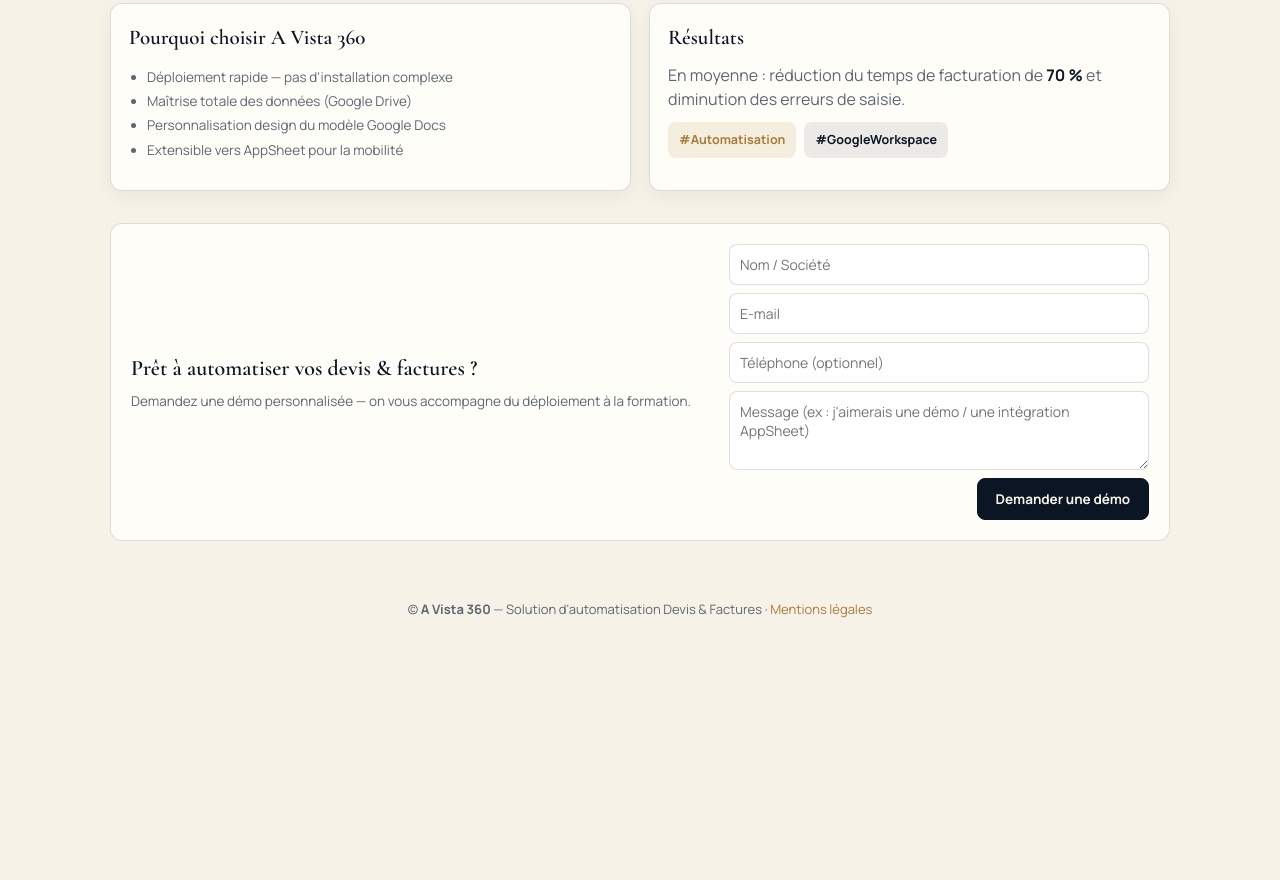
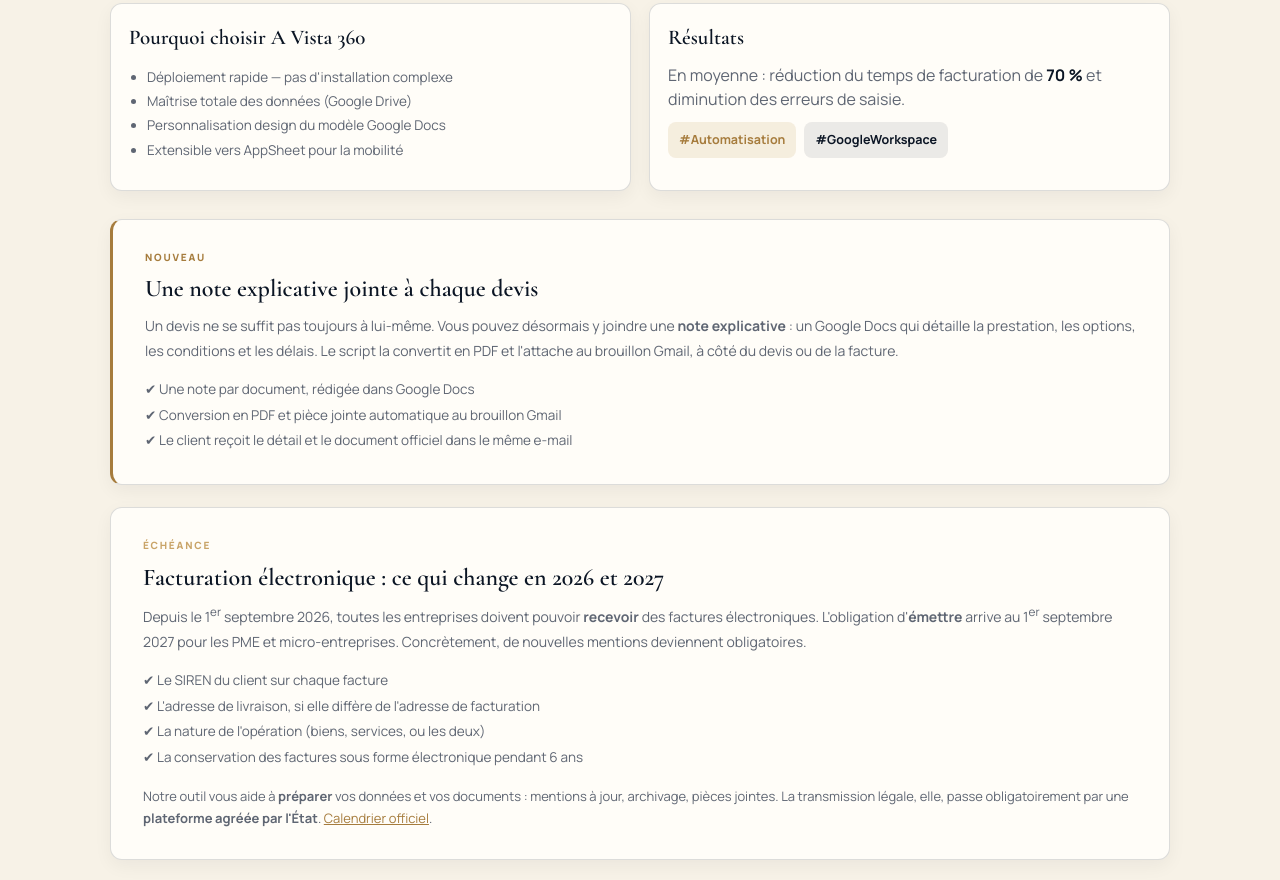
Before and after one commit to visite-360/facturation-avista360, a plain HTML site: page devis-facturation.html in a window 1280 px wide. Shown: the part 1080-1960 px from the top of the page. Before the commit the page ends 1769 px from the top, so only its background shows below. Drawn offline with nearby package versions, Linux system fonts and the light colour scheme.

Commit message:
Démo vidéo, note explicative, échéance 2027

```diff
--- a/devis-facturation.html
+++ b/devis-facturation.html
@@ -226,6 +226,33 @@
         </div>
       </section>
 
+            <section style="margin-top:28px;">
+        <div class="card" style="padding:30px 32px;border-left:3px solid var(--brand);">
+          <p style="font-size:10px;letter-spacing:.18em;text-transform:uppercase;font-weight:800;color:var(--brand);margin:0 0 10px;">Nouveau</p>
+          <h3 style="font-family:'Cormorant Garamond',Georgia,serif;font-size:24px;font-weight:600;margin:0 0 10px;line-height:1.2;">Une note explicative jointe à chaque devis</h3>
+          <p style="color:var(--muted);margin:0 0 14px;font-size:14px;line-height:1.75;">Un devis ne se suffit pas toujours à lui-même. Vous pouvez désormais y joindre une <strong>note explicative</strong> : un Google Docs qui détaille la prestation, les options, les conditions et les délais. Le script la convertit en PDF et l'attache au brouillon Gmail, à côté du devis ou de la facture.</p>
+          <ul style="list-style:none;padding:0;margin:0;font-size:13.5px;line-height:1.9;color:var(--muted);">
+            <li>✔ Une note par document, rédigée dans Google Docs</li>
+            <li>✔ Conversion en PDF et pièce jointe automatique au brouillon Gmail</li>
+            <li>✔ Le client reçoit le détail et le document officiel dans le même e-mail</li>
+          </ul>
+        </div>
+      </section>
+
+      <section style="margin-top:22px;">
+        <div class="card" style="padding:30px 32px;">
+          <p style="font-size:10px;letter-spacing:.18em;text-transform:uppercase;font-weight:800;color:var(--gold);margin:0 0 10px;">Échéance</p>
+          <h3 style="font-family:'Cormorant Garamond',Georgia,serif;font-size:24px;font-weight:600;margin:0 0 10px;line-height:1.2;">Facturation électronique : ce qui change en 2026 et 2027</h3>
+          <p style="color:var(--muted);margin:0 0 14px;font-size:14px;line-height:1.75;">Depuis le 1<sup>er</sup> septembre 2026, toutes les entreprises doivent pouvoir <strong>recevoir</strong> des factures électroniques. L'obligation d'<strong>émettre</strong> arrive au 1<sup>er</sup> septembre 2027 pour les PME et micro-entreprises. Concrètement, de nouvelles mentions deviennent obligatoires.</p>
+          <ul style="list-style:none;padding:0;margin:0 0 14px;font-size:13.5px;line-height:1.9;color:var(--muted);">
+            <li>✔ Le SIREN du client sur chaque facture</li>
+            <li>✔ L'adresse de livraison, si elle diffère de l'adresse de facturation</li>
+            <li>✔ La nature de l'opération (biens, services, ou les deux)</li>
+            <li>✔ La conservation des factures sous forme électronique pendant 6 ans</li>
+          </ul>
+          <p style="color:var(--muted);margin:0;font-size:13px;line-height:1.7;">Notre outil vous aide à <strong>préparer</strong> vos données et vos documents : mentions à jour, archivage, pièces jointes. La transmission légale, elle, passe obligatoirement par une <strong>plateforme agréée par l'État</strong>. <a href="https://entreprendre.service-public.gouv.fr/actualites/A15683" target="_blank" rel="noopener" style="color:var(--brand);">Calendrier officiel</a>.</p>
+        </div>
+      </section>
       <section class="cta" id="contact" style="margin-top:32px;">
         <div class="left">
           <h3>Prêt à automatiser vos devis &amp; factures ?</h3>
```
Also changed, not shown: index.html (+13 -0 lines).
